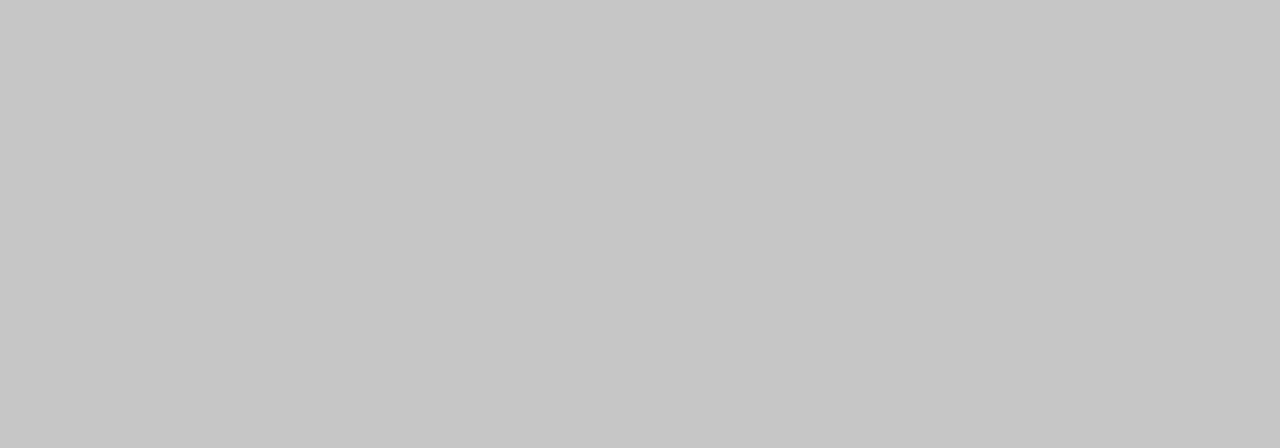
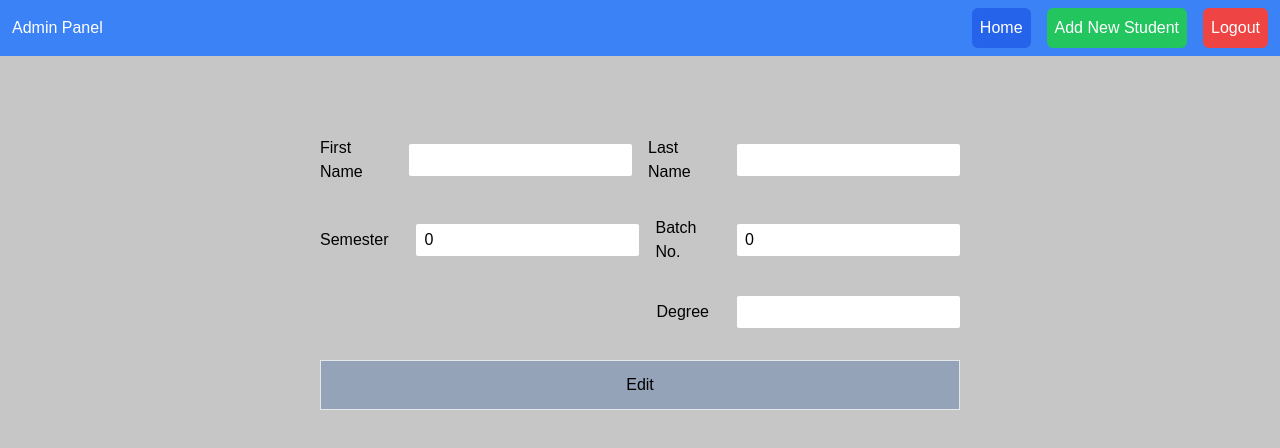
Before and after one commit to abdulmoiez876/Angular-Admin-Dashboard, an Angular app in the folder client/: page /editStudent in a window 1280 px wide. Before the commit this address led to /. Shown: the top 448 px of the page. Built offline with nearby package versions, Linux system fonts and the light colour scheme.

Commit message:
edit student form frontend done

```diff
--- /dev/null
+++ b/client/src/app/admin-panel/edit-student/edit-student.component.html
@@ -0,0 +1,35 @@
+<app-navbar></app-navbar>
+
+<div class="w-full h-100 flex mt-20 justify-center">
+  <div class="flex flex-col gap-y-8 w-1/2">
+    <div class="flex items-center gap-x-4">
+      <div class="flex items-center justify-end w-full gap-x-6">
+        <label for="firstName">First Name</label>
+        <input class="rounded-sm h-8 p-2" type="text" id="firstName" [(ngModel)]="firstName">
+      </div>
+
+      <div class="flex items-center justify-end w-full gap-x-7">
+        <label for="lastName">Last Name</label>
+        <input class="rounded-sm h-8 p-2" type="text" id="lastName" [(ngModel)]="lastName">
+      </div>
+    </div>
+    <div class="flex items-center justify-evenly gap-x-4">
+      <div class="flex items-center justify-end w-full gap-x-7">
+        <label for="currentSemester">Semester</label>
+        <input class="rounded-sm h-8 p-2" type="number" id="currentSemester" [(ngModel)]="currentSemester">
+      </div>
+      <div class="flex items-center justify-end w-full gap-x-7">
+        <label for="batch">Batch No.</label>
+        <input class="rounded-sm h-8 p-2" type="number" id="batch" [(ngModel)]="batch">
+      </div>
+    </div>
+    <div class="flex items-center justify-evenly">
+      <div class="flex items-center justify-end w-full gap-x-7">
+        <label for="degree">Degree</label>
+        <input class="rounded-sm h-8 p-2" type="text" id="degree" [(ngModel)]="degree">
+      </div>
+    </div>
+
+    <button class="px-2 py-3 border bg-slate-400 hover:bg-slate-500 ease-in-out duration-300">Edit</button>
+  </div>
+</div>
--- /dev/null
+++ b/client/src/app/admin-panel/edit-student/edit-student.component.ts
@@ -0,0 +1,23 @@
+import { Component, OnInit } from '@angular/core';
+import { Student } from '../../shared/student.model';
+
+@Component({
+  selector: 'app-edit-student',
+  templateUrl: './edit-student.component.html',
+  styleUrls: ['./edit-student.component.css']
+})
+export class EditStudentComponent implements OnInit {
+  firstName: String = '';
+  lastName: String = '';
+  currentSemester: Number = 0;
+  batch: Number = 0;
+  degree: String = '';
+
+  constructor() {
+
+  }
+
+  ngOnInit(): void {
+  }
+
+}
--- a/client/src/app/admin-panel/navbar/navbar.component.html
+++ b/client/src/app/admin-panel/navbar/navbar.component.html
@@ -1,5 +1,9 @@
 <div class="flex flex-row items-center w-full h-14 bg-blue-500 text-white px-3 justify-between">
     <h1>Admin Panel</h1>
 
-    <button class="bg-red-500 hover:bg-red-600 p-2 rounded-md duration-200 ease-in-out" type="button">Logout</button>
+    <div class="flex items-center gap-x-4">
+        <button class="bg-blue-600 hover:bg-blue-700 p-2 rounded-md duration-200 ease-in-out" type="button" (click)="navigateHome()">Home</button>
+        <button class="bg-green-500 hover:bg-green-600 p-2 rounded-md duration-200 ease-in-out" type="button">Add New Student</button>
+        <button class="bg-red-500 hover:bg-red-600 p-2 rounded-md duration-200 ease-in-out" type="button">Logout</button>
+    </div>
 </div>
--- a/client/src/app/admin-panel/navbar/navbar.component.ts
+++ b/client/src/app/admin-panel/navbar/navbar.component.ts
@@ -1,4 +1,5 @@
 import { Component, OnInit } from '@angular/core';
+import { Router } from '@angular/router';
 
 @Component({
   selector: 'app-navbar',
@@ -7,9 +8,13 @@ import { Component, OnInit } from '@angular/core';
 })
 export class NavbarComponent implements OnInit {
 
-  constructor() { }
+  constructor(private router: Router) { }
 
   ngOnInit(): void {
   }
 
+  navigateHome() {
+    this.router.navigate(['/adminPanel'])
+  }
+
 }
--- /dev/null
+++ b/client/src/app/admin-panel/new-student/new-student.component.html
@@ -0,0 +1 @@
+<p>new-student works!</p>
--- /dev/null
+++ b/client/src/app/admin-panel/new-student/new-student.component.ts
@@ -0,0 +1,15 @@
+import { Component, OnInit } from '@angular/core';
+
+@Component({
+  selector: 'app-new-student',
+  templateUrl: './new-student.component.html',
+  styleUrls: ['./new-student.component.css']
+})
+export class NewStudentComponent implements OnInit {
+
+  constructor() { }
+
+  ngOnInit(): void {
+  }
+
+}
--- a/client/src/app/app-routing.module.ts
+++ b/client/src/app/app-routing.module.ts
@@ -2,8 +2,14 @@ import { NgModule } from "@angular/core";
 import { Routes, RouterModule } from '@angular/router';
 import { AdminPanelComponent } from "./admin-panel/admin-panel.component";
 import { LoginComponent } from './login/login.component';
+import { EditStudentComponent } from './admin-panel/edit-student/edit-student.component';
 
 const routes: Routes = [
+    {
+        path: '',
+        redirectTo: 'login',
+        pathMatch: 'full'
+    },
     {
         path: 'login',
         component: LoginComponent
@@ -11,6 +17,10 @@ const routes: Routes = [
     {
         path: 'adminPanel',
         component: AdminPanelComponent
+    },
+    {
+        path: 'editStudent',
+        component: EditStudentComponent
     }
 ];
 
@@ -23,4 +33,4 @@ export class AppRoutingModule {
 
 }
 
-export const routingComponents = [LoginComponent, AdminPanelComponent];
+export const routingComponents = [LoginComponent, AdminPanelComponent, EditStudentComponent];
--- a/client/src/app/app.module.ts
+++ b/client/src/app/app.module.ts
@@ -4,16 +4,22 @@ import { FormsModule } from '@angular/forms';
 import {HttpClientModule} from '@angular/common/http';
 
 import { AppComponent } from './app.component';
-import { AppRoutingModule, routingComponents } from './app-routing.module';
+import { AppRoutingModule } from './app-routing.module';
 import { NavbarComponent } from './admin-panel/navbar/navbar.component';
 import { HomeComponent } from './admin-panel/home/home.component';
+import { EditStudentComponent } from './admin-panel/edit-student/edit-student.component';
+import { LoginComponent } from './login/login.component';
+import { AdminPanelComponent } from './admin-panel/admin-panel.component';
+import { NewStudentComponent } from './admin-panel/new-student/new-student.component';
 
 @NgModule({
   declarations: [
     AppComponent,
-    routingComponents,
+    LoginComponent,
+    AdminPanelComponent,
     NavbarComponent,
     HomeComponent,
+    EditStudentComponent, NewStudentComponent
   ],
   imports: [
     BrowserModule,
```
Also changed, not shown: client/src/app/admin-panel/edit-student/edit-student.component.css (added), client/src/app/admin-panel/new-student/new-student.component.css (added).
